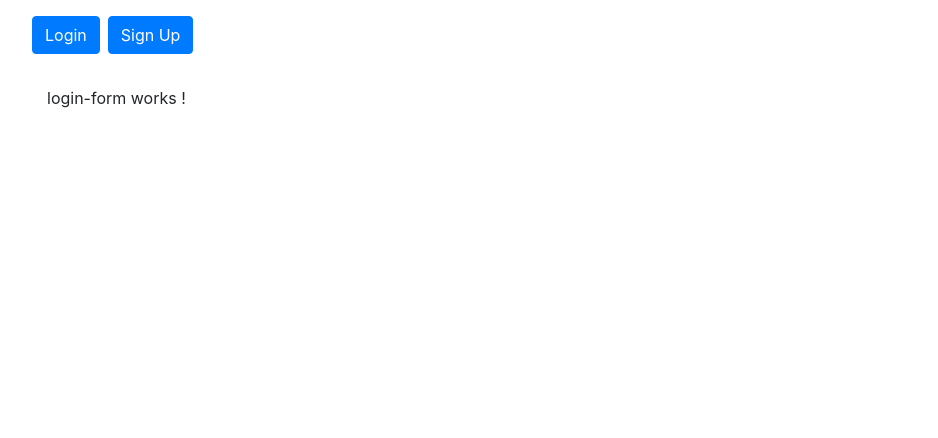
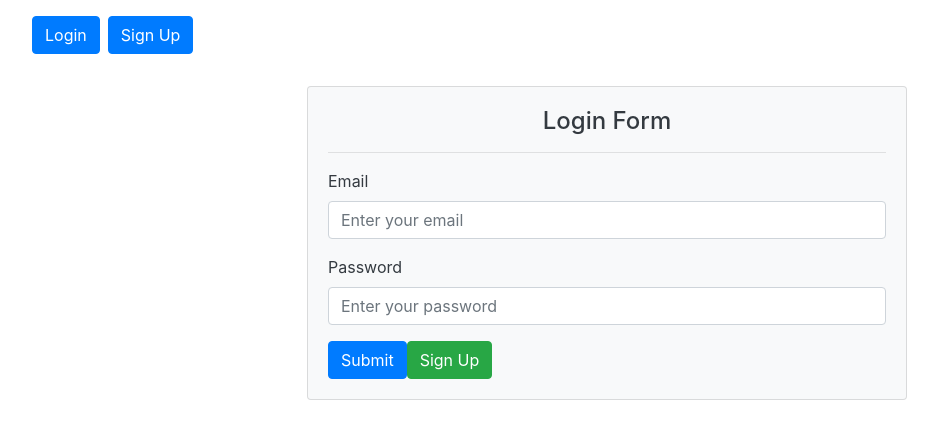
Before and after one commit to gohilravi1999/DemoProject, an Angular app: page /login in a window 1280 px wide. Shown: the top 438 px of the page, without its empty margins (38-976 px from the left). Built offline with nearby package versions, Linux system fonts and the light colour scheme.

Commit message:
started with login page

```diff
--- a/src/app/login-form/login-form.component.css
+++ b/src/app/login-form/login-form.component.css
@@ -0,0 +1,3 @@
+input.ng-invalid.ng-touched{
+    border-color:red;
+}
--- a/src/app/login-form/login-form.component.html
+++ b/src/app/login-form/login-form.component.html
@@ -1 +1,47 @@
-<p>login-form works !</p>
+<div class="card bg-light text-dark"
+  style="width:600px;
+  margin-left:260px;">
+    <div class="card-body">
+        <h4 style="text-align: center;">Login Form</h4>
+        <hr>
+
+        <form>
+            <div class="form-group">
+              <label for="firstName">Email</label>
+              <input type="text"
+                class="form-control"
+                id="email"
+                name="email"
+                placeholder="Enter your email"
+                pattern="^[a-z0-9._%+-]+@[a-z0-9.-]+\.[a-z]{2,4}$"
+                required>
+                <!-- <span class="help-block" *ngIf="email.errors?.required && email.touched">
+                  Email is required</span>
+                <span class="help-block" *ngIf="email.errors?.pattern && email.touched">
+                  Email should have only alphabet with minimum 2 character</span> -->
+            </div>
+
+            <div class="form-group">
+                <label for="password">Password</label>
+                <input type="password"
+                  class="form-control"
+                  id="password"
+                  name="password"
+                  placeholder="Enter your password"
+                  pattern="^.*(?=.{8,})(?=.*[a-zA-Z])(?=.*\d)(?=.*[!#$%&?@]).*$"
+                  required>
+                  <!-- <span class="help-block" *ngIf="password.errors?.required && password.touched">
+                    Password is required</span>
+                  <span class="help-block" *ngIf="password.errors?.pattern && password.touched">
+                    Password should have at least 8 character with lowercase and Uppercase alphabet,digit and special character Ex. Abc@123</span> -->
+            </div>
+
+            <button type="submit"
+              class="btn btn-primary">Submit</button>
+
+              <button
+              routerLink="/signup"
+              class="btn btn-success">Sign Up</button>
+        </form>
+    </div>
+  </div>
--- a/src/app/signup-form/signup-form.component.css
+++ b/src/app/signup-form/signup-form.component.css
@@ -1,6 +1,3 @@
 input.ng-invalid.ng-touched{
     border-color:red;
 }
-.center {
-    position: absolute;
-  }
```
